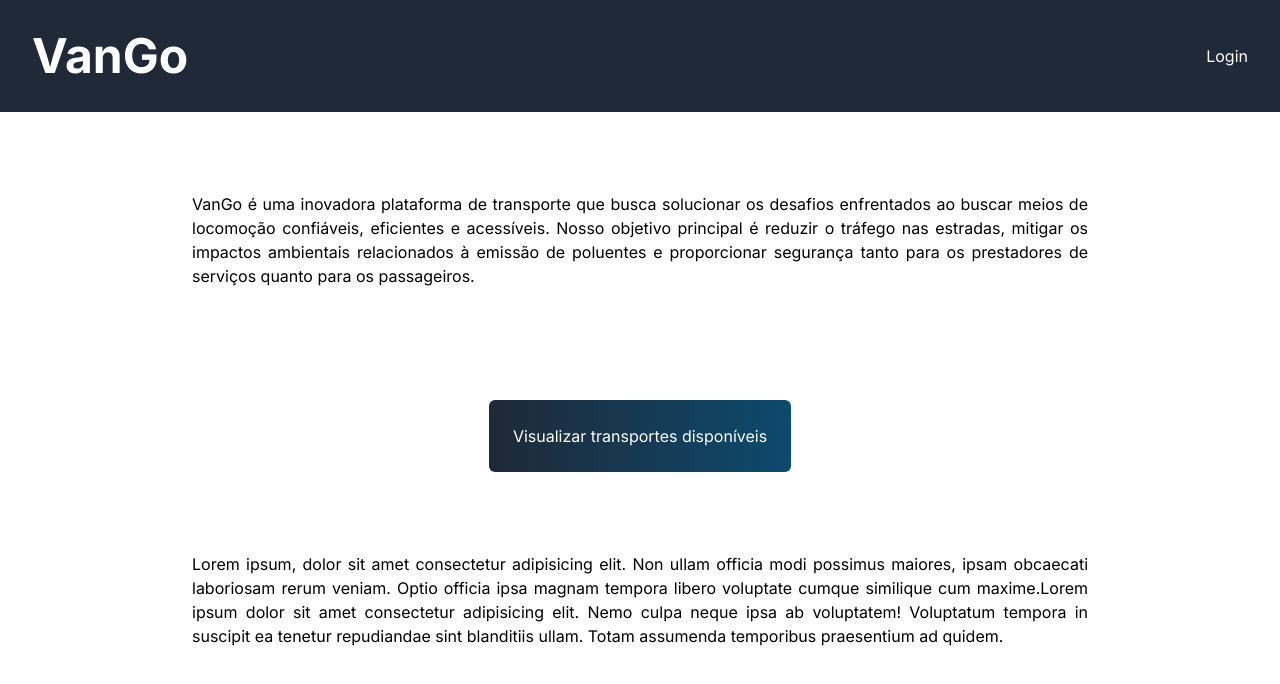
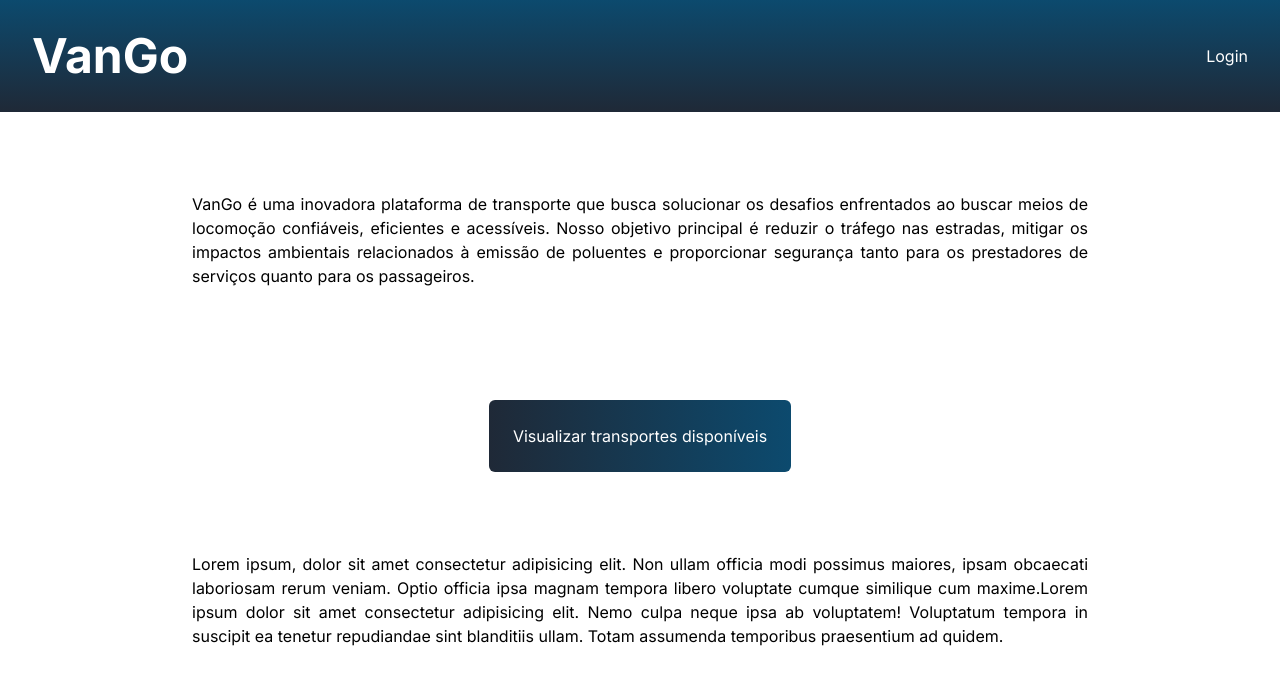
Before and after one commit to DevLucasEduardo/Go-van, a Next.js app: page / in a window 1280 px wide. Shown: the top 684 px of the page. Built offline with nearby package versions, Linux system fonts and the light colour scheme.

Commit message:
refactor: gradient bg

```diff
--- a/src/app/components/header.tsx
+++ b/src/app/components/header.tsx
@@ -2,7 +2,7 @@ import Link from "next/link";
 
 export default function Header() {
   return (
-    <header className="bg-gray-800 flex text-white justify-between items-center">
+    <header className="bg-gradient-to-t from-gray-800 to-sky-900 flex text-white justify-between items-center">
       <Link href="/" className="m-8 text-5xl font-bold">
         VanGo
       </Link>
```
